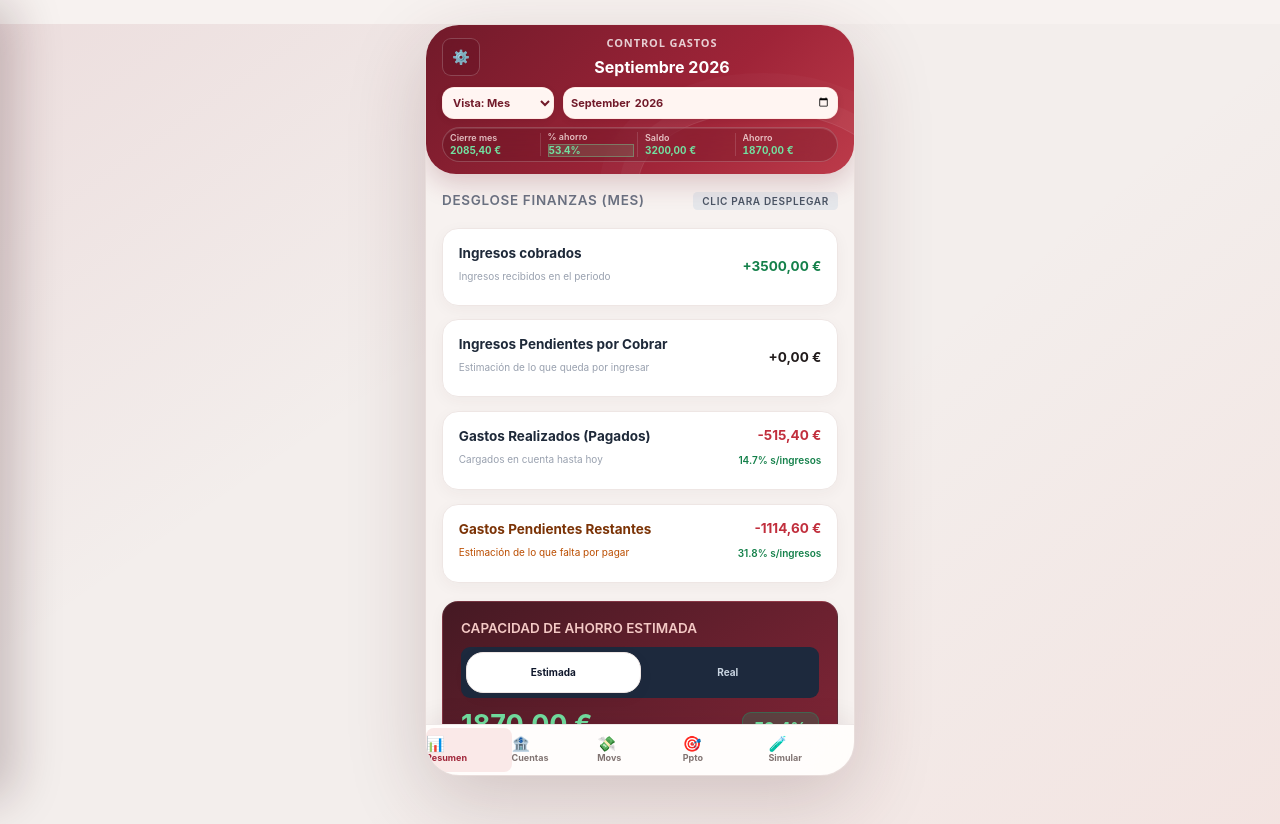
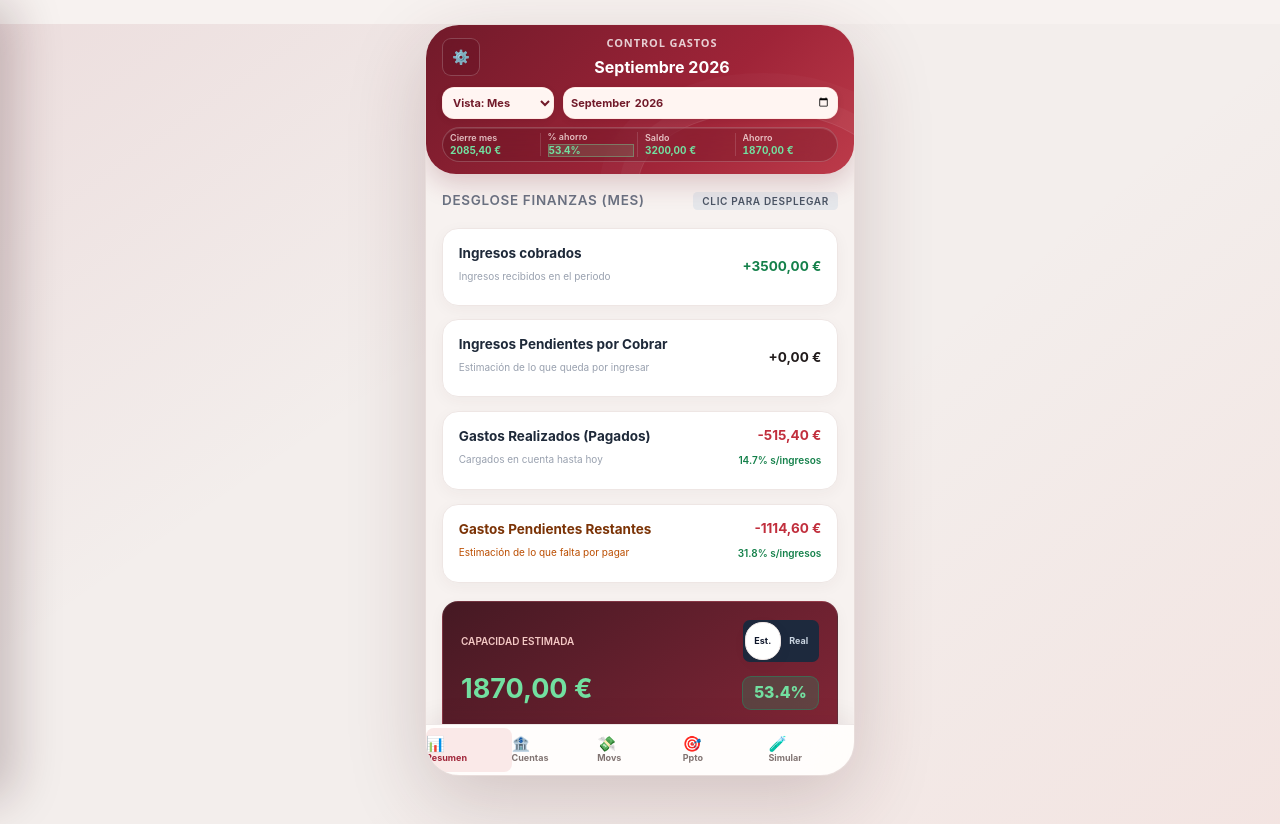
Before and after one commit to pablovin21/finanzas_pwa_v2, a website built with Vite: page index.html in a window 1280 px wide. Built offline with nearby package versions, Linux system fonts and the light colour scheme.

Commit message:
mejora visual resumen

```diff
--- a/index.html
+++ b/index.html
@@ -152,10 +152,12 @@
           </div>
 
           <div class="bg-slate-900 text-white p-4 rounded-xl shadow-md space-y-2">
-            <h3 class="text-xs font-semibold text-slate-400 uppercase tracking-wider" id="analisis-ahorro-titulo">Capacidad de ahorro estimada</h3>
-            <div class="flex w-full rounded-lg bg-slate-800 p-1" role="group" aria-label="Vista de capacidad de ahorro">
-              <button type="button" id="btn-ahorro-estimada" aria-pressed="true" onclick="cambiarVistaCapacidadAhorro('ESTIMADA')" class="flex-1 rounded-md bg-white px-3 py-1.5 text-[10px] font-bold text-slate-900 shadow-sm transition">Estimada</button>
-              <button type="button" id="btn-ahorro-real" aria-pressed="false" onclick="cambiarVistaCapacidadAhorro('REAL')" class="flex-1 rounded-md px-3 py-1.5 text-[10px] font-bold text-slate-300 transition hover:text-white">Real</button>
+            <div class="flex items-center justify-between gap-2">
+              <h3 class="min-w-0 whitespace-nowrap text-[10px] font-semibold uppercase tracking-normal text-slate-400" id="analisis-ahorro-titulo">Capacidad estimada</h3>
+              <div class="flex shrink-0 rounded-md bg-slate-800 p-0.5" role="group" aria-label="Vista de capacidad de ahorro">
+                <button type="button" id="btn-ahorro-estimada" aria-label="Capacidad estimada" aria-pressed="true" onclick="cambiarVistaCapacidadAhorro('ESTIMADA')" class="min-w-[36px] rounded px-1.5 py-1 text-[9px] font-bold text-slate-900 shadow-sm transition bg-white">Est.</button>
+                <button type="button" id="btn-ahorro-real" aria-label="Capacidad real" aria-pressed="false" onclick="cambiarVistaCapacidadAhorro('REAL')" class="min-w-[36px] rounded px-1.5 py-1 text-[9px] font-bold text-slate-300 transition hover:text-white">Real</button>
+              </div>
             </div>
             <div class="flex justify-between items-baseline">
               <span class="text-2xl font-bold text-emerald-400" id="analisis-ahorro-importe">0,00 €</span>
--- a/src/main.js
+++ b/src/main.js
@@ -284,7 +284,7 @@ function renderCapacidadAhorro(estimada, porcentajeEstimado, real, porcentajeRea
   const porcentaje = esReal ? porcentajeReal : porcentajeEstimado;
   const etiqueta = esReal ? 'real' : 'estimada';
 
-  document.getElementById('analisis-ahorro-titulo').innerText = `Capacidad de ahorro ${etiqueta}`;
+  document.getElementById('analisis-ahorro-titulo').innerText = `Capacidad ${etiqueta}`;
   document.getElementById('analisis-ahorro-descripcion').innerText = esReal
     ? 'Ingresos cobrados menos gastos realizados en el periodo.'
     : 'Resultado neto estimado tras restar el total de gastos a los ingresos previstos.';
```
